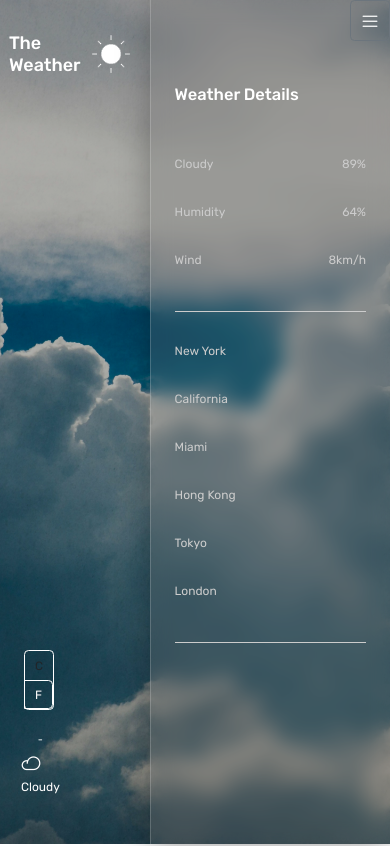
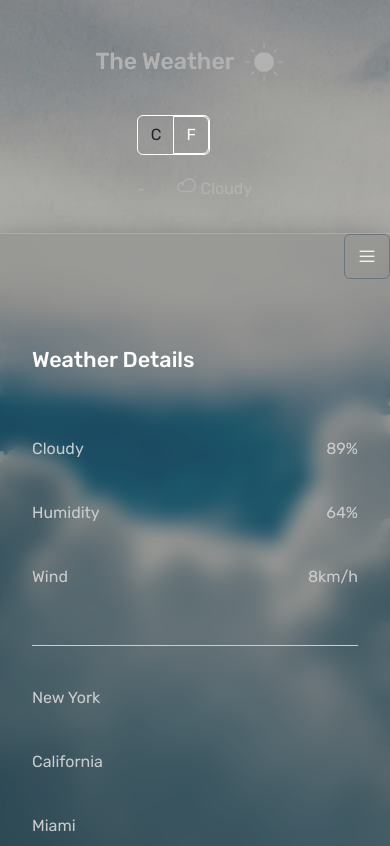
Before and after one commit to rosalynw/Weather-app, a plain HTML site: page index.html in a window 390 px wide. Shown: the top 846 px of the page. Drawn offline with nearby package versions, Linux system fonts and the light colour scheme; no server answers.

Commit message:
style: Add media queries

```diff
--- a/script.js
+++ b/script.js
@@ -169,7 +169,7 @@ function fetchWeatherData(cityInput) {
 
         // Update background image and weather icon based on the condition
         if (data.current.condition.code == 1000) {
-            app.style.backgroundImage = `url(./images/${timeOfDay}/clear.jpg)`;
+            app.style.backgroundImage = `url(./images/${timeOfDay}/parachute.jpg)`;
             icon.className = "ph ph-sun";
             //If condition is clear and night
             if (timeOfDay === "night") {
--- a/style.css
+++ b/style.css
@@ -12,6 +12,7 @@ body {
 
 * {
     box-sizing: border-box;
+    scrollbar-width: none;
 }
 
 h1, h3 {
@@ -33,6 +34,7 @@ h3.brand {
 
 .weather-app {
     display: flex;
+    justify-content: space-between;
     min-height: 100vh;
     /* preload image */
     background-image: url(./images/day/cloudy.jpg);
@@ -105,13 +107,13 @@ h3.brand {
 }
 
 .panel {
-    width: 40%;
+    width: 33%;
     background: rgba(110, 110, 110, 0.25);
     box-shadow: 0 8px 32px rgba(0, 0, 0, 0.3);
     backdrop-filter: blur(10px);
     -webkit-backdrop-filter: blur(10px);
     border-left: 1px solid rgba(255, 255, 255, 0.18);
-    padding: 3em 2em;
+    padding: 3em 2em 0 2em;
     overflow-y: scroll;
     scrollbar-width: none;
     -ms-overflow-style: none;
@@ -212,31 +214,33 @@ h3.brand {
 /* Responsive Design */
 
 @media screen and (max-width: 900px) {
-    .panel, .container {
-        position: relative;
-        width: 100%;
-        top: initial;
+    .weather-app {
+        flex-direction: column;
+        align-items: center;
     }
 
-    .container div {
-        display: flex;
-        flex-direction: column;
+    .container {
+        width: 100%;
+        order: 1;
+        padding: 2em 1em;
+        align-items: center;
     }
 
-    .btn-group {
-        display: flex;
-        flex-direction: row;
+    .panel {
+        width: 100%;
+        order: 2;
+        border-left: none;
+        border-top: 1px solid rgba(255, 255, 255, 0.18);
     }
+
 }
 
 @media screen and (max-width: 500px) {
     html {
-        font-size: 12px;
+        font-size: 16\4px;
+    }
+
+    .city-time h1 {
+        font-size: 2em;
     }
 }
-
-@media screen and (max-height: 300px) {
-    .weather-app {
-        min-height: 40em;
-    }
-}
```
